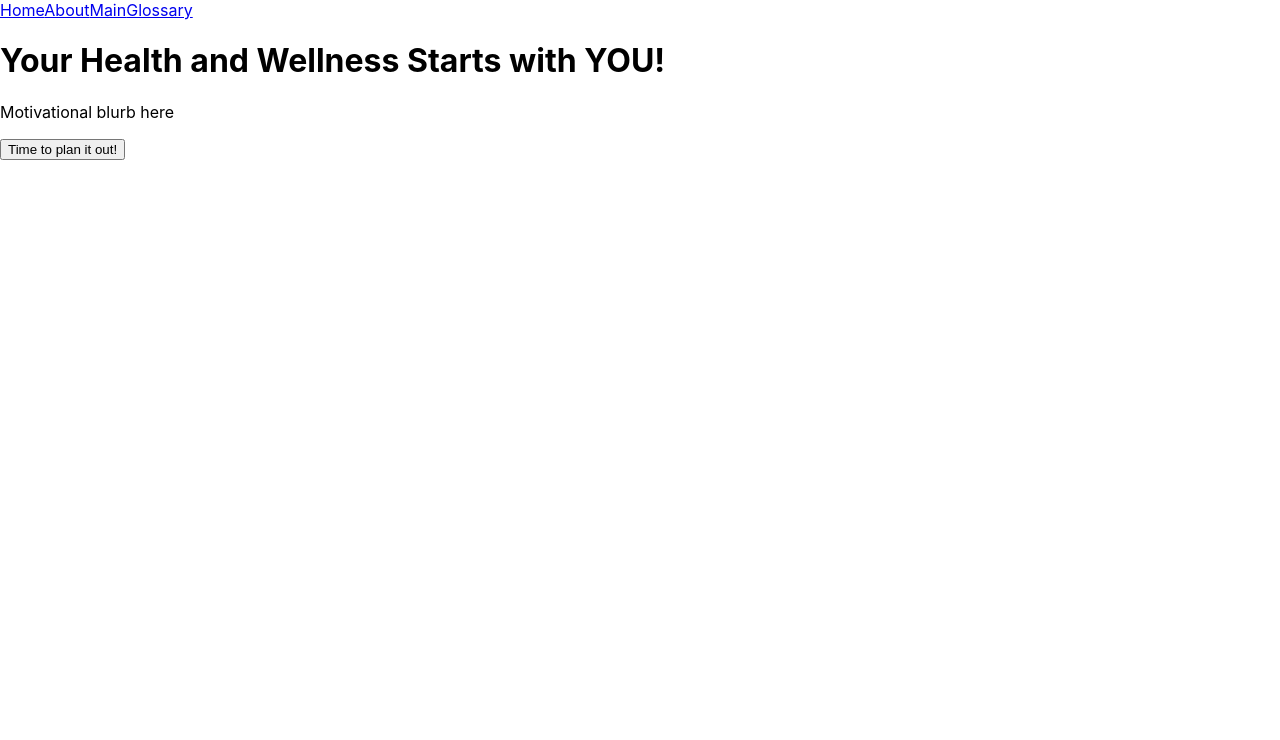
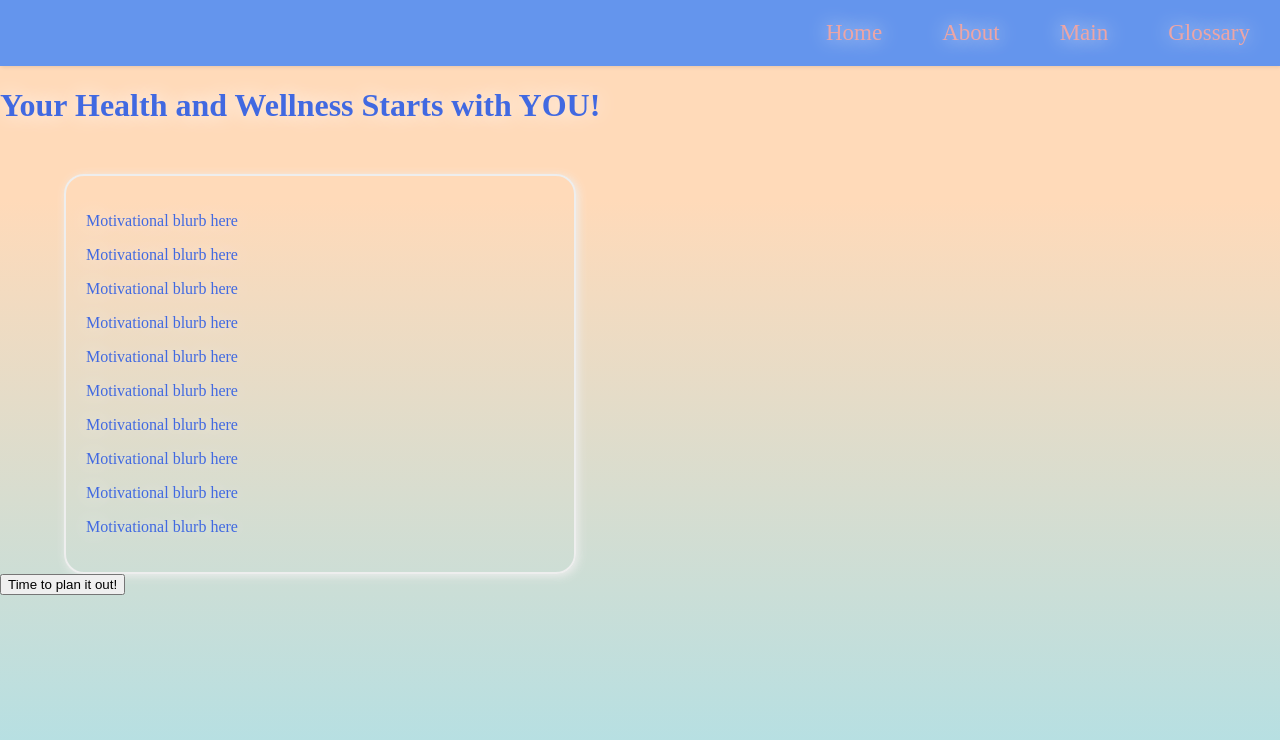
Before and after one commit to suero529/react-project2, a React (Create React App) app: page /about in a window 1280 px wide. Shown: the top 740 px of the page. Built offline with nearby package versions, Linux system fonts and the light colour scheme.

Commit message:
beginning of styling

```diff
--- a/src/App.css
+++ b/src/App.css
@@ -1,38 +1,204 @@
-.App {
-  text-align: center;
+body {
+  font-family: "Mali-Medium";
+  margin: 0;
+  min-height: 100vh;
+  background: linear-gradient(360deg, powderblue 1%, peachpuff 75%);
+  position: relative;
+  height: auto;
+  width: auto;
+  color: royalblue;
+  text-shadow: 0 0 20px rgb(255, 255, 254);
 }
 
-.App-logo {
-  height: 40vmin;
-  pointer-events: none;
+a {
+  color: #eda5a5;
 }
 
-@media (prefers-reduced-motion: no-preference) {
-  .App-logo {
-    animation: App-logo-spin infinite 20s linear;
+a:hover,
+a:visited,
+a:link,
+a:active {
+  text-decoration: none;
+}
+
+/* NAV */
+
+.Nav {
+  display: flex;
+  flex-direction: row;
+  justify-content: flex-end;
+  box-shadow: 1px 1px 4px 0 rgba(0, 0, 0, 0.1);
+  position: sticky;
+  width: 100%;
+  z-index: 3;
+  background-color: cornflowerblue;
+}
+
+.Nav ul {
+  display: flex;
+  justify-content: space-evenly;
+  margin: 0;
+  list-style: none;
+  overflow: hidden;
+  background-color: cornflowerblue;
+}
+
+.Nav .link {
+  display: flex;
+  justify-content: space-evenly;
+}
+
+.Nav li a {
+  display: block;
+  padding: 20px 20px;
+  border-right: none;
+  text-decoration: none;
+  font-size: 23px;
+  font-family: "Mali-Bold";
+}
+
+.Nav li a:hover,
+.menu-btn:hover {
+  background-color: #f4f4f4;
+}
+
+.Nav .menu {
+  display: flex;
+  justify-content: space-evenly;
+  clear: both;
+  max-height: 0;
+  transition: max-height 0.2s ease-out;
+}
+
+.Nav .menu-icon {
+  cursor: pointer;
+  display: inline-block;
+  /* float: right; */
+  padding: 28px 20px;
+  position: relative;
+  user-select: none;
+}
+
+.Nav .menu-icon .navicon {
+  background: #333;
+  display: block;
+  height: 2px;
+  position: relative;
+  transition: background 0.2s ease-out;
+  width: 18px;
+}
+
+.Nav .menu-icon .navicon:before,
+.Nav .menu-icon .navicon:after {
+  background: #333;
+  content: "";
+  display: block;
+  height: 100%;
+  position: absolute;
+  transition: all 0.2s ease-out;
+  width: 100%;
+}
+
+.Nav .menu-icon .navicon:before {
+  top: 5px;
+}
+
+.Nav .menu-icon .navicon:after {
+  top: -5px;
+}
+
+.Nav .menu-btn {
+  display: none;
+}
+
+.Nav .menu-btn:checked ~ .menu {
+  max-height: 240px;
+}
+
+.Nav .menu-btn:checked ~ .menu-icon .navicon {
+  background: transparent;
+}
+
+.Nav .menu-btn:checked ~ .menu-icon .navicon:before {
+  transform: rotate(-45deg);
+}
+
+.Nav .menu-btn:checked ~ .menu-icon .navicon:after {
+  transform: rotate(45deg);
+}
+
+.Nav .menu-btn:checked ~ .menu-icon:not(.steps) .navicon:before,
+.Nav .menu-btn:checked ~ .menu-icon:not(.steps) .navicon:after {
+  top: 0;
+}
+
+@media all and (min-width: 48em) {
+  .Nav li {
+    float: left;
+  }
+  .Nav li a {
+    padding: 20px 30px;
+  }
+  .Nav .menu {
+    clear: none;
+    float: right;
+    max-height: none;
+  }
+  .Nav .menu-icon {
+    display: none;
   }
 }
 
-.App-header {
-  background-color: #282c34;
-  min-height: 100vh;
+.app-name {
   display: flex;
-  flex-direction: column;
+  justify-content: center;
   align-items: center;
-  justify-content: center;
-  font-size: calc(10px + 2vmin);
-  color: white;
+  font-family: "Mali", sans-serif;
+  margin-top: 5px;
+  font-size: 7vw;
+  color: rgb(255, 248, 242);
+  letter-spacing: 2px;
+  text-shadow: 0 0 15px rgb(238, 116, 10);
 }
 
-.App-link {
-  color: #61dafb;
+/* BOXES  */
+
+.blurb-box {
+  border: 2px solid #eee;
+  border-radius: 20px;
+  box-sizing: border-box;
+  box-shadow: 2px 2px 10px 0 #eee;
+  margin: 50px 5% 0 5%;
+  padding: 20px 20px 20px 20px;
+  width: 40%;
 }
 
-@keyframes App-logo-spin {
-  from {
-    transform: rotate(0deg);
-  }
-  to {
-    transform: rotate(360deg);
-  }
+.exercise-list-box {
+  border: 2px solid #eee;
+  border-radius: 20px;
+  box-sizing: border-box;
+  box-shadow: 2px 2px 10px 0 #eee;
+  margin: 50px 5% 0 5%;
+  padding: 20px 20px 20px 20px;
+  width: 40%;
 }
+
+.api-box {
+  border: 2px solid #eee;
+  border-radius: 20px;
+  box-sizing: border-box;
+  box-shadow: 2px 2px 10px 0 #eee;
+  margin: 50px 5% 0 5%;
+  padding: 20px 20px 20px 20px;
+  width: 40%;
+}
+
+.weightless-exercise-box {
+  border: 2px solid #eee;
+  border-radius: 20px;
+  box-sizing: border-box;
+  box-shadow: 2px 2px 10px 0 #eee;
+  margin: 50px 5% 0 5%;
+  padding: 20px 20px 20px 20px;
+  width: 40%;
+}
--- a/src/App.js
+++ b/src/App.js
@@ -5,6 +5,7 @@ import Home from './components/Home'
 import About from './components/About'
 import Glossary from './components/Glossary'
 import {Switch, Route} from 'react-router-dom'
+
 
 function App() {
   return (
--- a/src/components/About.js
+++ b/src/components/About.js
@@ -1,18 +1,27 @@
-import React from 'react'
-import {Link} from 'react-router-dom'
+import React from "react";
+import { Link } from "react-router-dom";
 
 const About = () => {
-    return(
-        <div>
-        <h1>Your Health and Wellness Starts with YOU!</h1>
-        <p>
-            Motivational blurb here
-        </p>
-        <Link className='link' to='/main'>
-            <button>Time to plan it out!</button>
-        </Link>
-        </div>
-    )
-}
+  return (
+    <div>
+      <h1>Your Health and Wellness Starts with YOU!</h1>
+      <div className="blurb-box">
+        <p>Motivational blurb here</p>
+        <p>Motivational blurb here</p>
+        <p>Motivational blurb here</p>
+        <p>Motivational blurb here</p>
+        <p>Motivational blurb here</p>
+        <p>Motivational blurb here</p>
+        <p>Motivational blurb here</p>
+        <p>Motivational blurb here</p>
+        <p>Motivational blurb here</p>
+        <p>Motivational blurb here</p>
+      </div>
+      <Link className="link" to="/main">
+        <button>Time to plan it out!</button>
+      </Link>
+    </div>
+  );
+};
 
 export default About;
--- a/src/components/Generator.js
+++ b/src/components/Generator.js
@@ -2,6 +2,7 @@ import React, { useEffect } from "react";
 import axios from "axios";
 import { Link } from "react-router-dom";
 import { exercises } from "../Exercises";
+import Emoji from "react-emoji-render";
 
 const Generator = (props) => {
   const [workout, setWorkout] = React.useState([]);
@@ -41,6 +42,7 @@ const Generator = (props) => {
 
   return (
     <div>
+      <div className="api-box">
         <h1>Some Ideas to Get You Started!</h1>
         <h3>Exercises that require weights:</h3>
         {workout.map((info) => {
@@ -52,7 +54,9 @@ const Generator = (props) => {
             </div>
           );
         })}
+      </div>
 
+      <div className="weightless-exercise-box">
         <h3>Exercises that require just you-- and your energy! ;)</h3>
 
         {exercises.map((item) => {
@@ -65,6 +69,7 @@ const Generator = (props) => {
           );
         })}
       </div>
+    </div>
   );
 };
 
--- a/src/components/Home.js
+++ b/src/components/Home.js
@@ -1,16 +1,17 @@
-import React from 'react'
-import {Link} from 'react-router-dom'
+import React from "react";
+import { Link } from "react-router-dom";
 
 const Home = () => {
-    return(
-        <div>
-        <h1>Welcome to your fitness journey!</h1>
-        <Link className='link' to='/about'>
-            <button>Let's get started!</button>
-        </Link>
-        </div>
-    )
-}
+  return (
+    <div>
+      <h1 className="app-name">Citric Circuit</h1>
+      <h3 className="tagline">Welcome to your fitness journey!</h3>
+      <Link className="link" to="/about">
+        <button>Let's get started!</button>
+      </Link>
+    </div>
+  );
+};
 
 export default Home;
 
--- a/src/components/Nav.js
+++ b/src/components/Nav.js
@@ -1,23 +1,38 @@
-import React from 'react'
-import {Link} from 'react-router-dom'
+import React from "react";
+import { Link } from "react-router-dom";
 
 const Nav = () => {
-    return(
+  return (
     <div>
-            <Link className='link' to='/'>
+      <nav className="Nav">
+        <label class="menu-icon" for="menu-btn">
+          <span class="navicon"></span>
+        </label>
+        <ul className="menu">
+          <li>
+            <Link className="link" to="/">
               Home
             </Link>
-            <Link className='link' to='/about'>
+          </li>
+          <li>
+            <Link className="link" to="/about">
               About
             </Link>
-            <Link className='link' to='/main'>
+          </li>
+          <li>
+            <Link className="link" to="/main">
               Main
             </Link>
-            <Link className='link' to='/glossary'>
+          </li>
+          <li>
+            <Link className="link" to="/glossary">
               Glossary
             </Link>
+          </li>
+        </ul>
+      </nav>
     </div>
-    )
-}
+  );
+};
 
 export default Nav;
--- a/src/components/ShowList.js
+++ b/src/components/ShowList.js
@@ -4,6 +4,7 @@ import { Emojione } from "react-emoji-render";
 const ShowList = (props) => {
   return (
     <div>
+      <div className="exercise-list-box">
         <h1>Exercise List:</h1>
         {props.exercises.map((item) => {
           return (
@@ -15,6 +16,7 @@ const ShowList = (props) => {
             </div>
           );
         })}
+      </div>
 
       <Emojione style={{ fontSize: 30 }} text="❤️ :+1: :) :joy:" />
     </div>
--- /dev/null
+++ b/src/index.html
@@ -0,0 +1,15 @@
+<!DOCTYPE html>
+<html lang="en">
+<head>
+    <style>
+        @import url('https://fonts.googleapis.com/css2?family=Patrick+Hand&display=swap');
+    </style>
+    <meta charset="UTF-8">
+    <meta http-equiv="X-UA-Compatible" content="IE=edge">
+    <meta name="viewport" content="width=device-width, initial-scale=1.0">
+    <title>Workout App</title>
+</head>
+<body>
+
+</body>
+</html>
```
Lines whose indentation alone changed are shown as unchanged.
